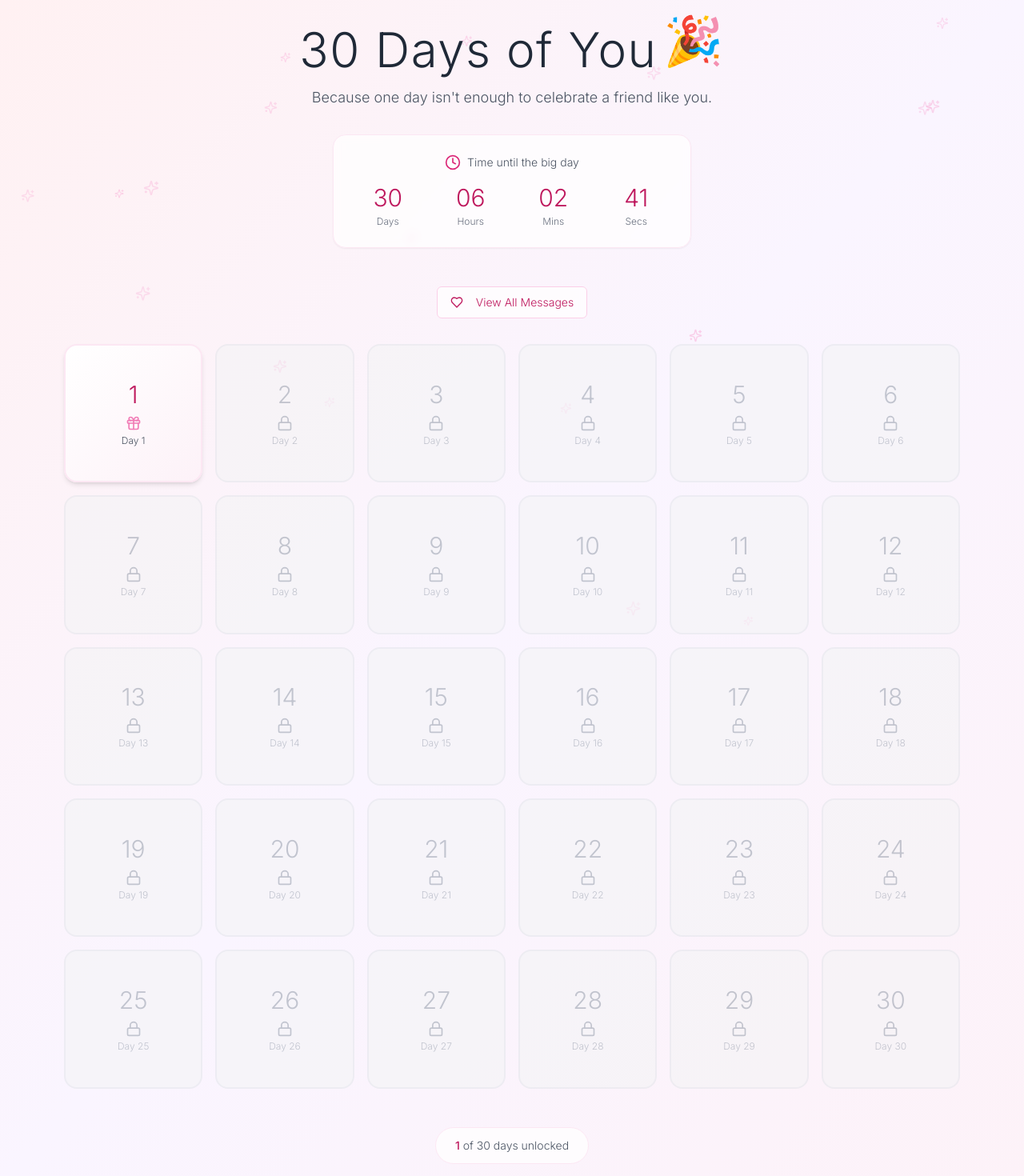
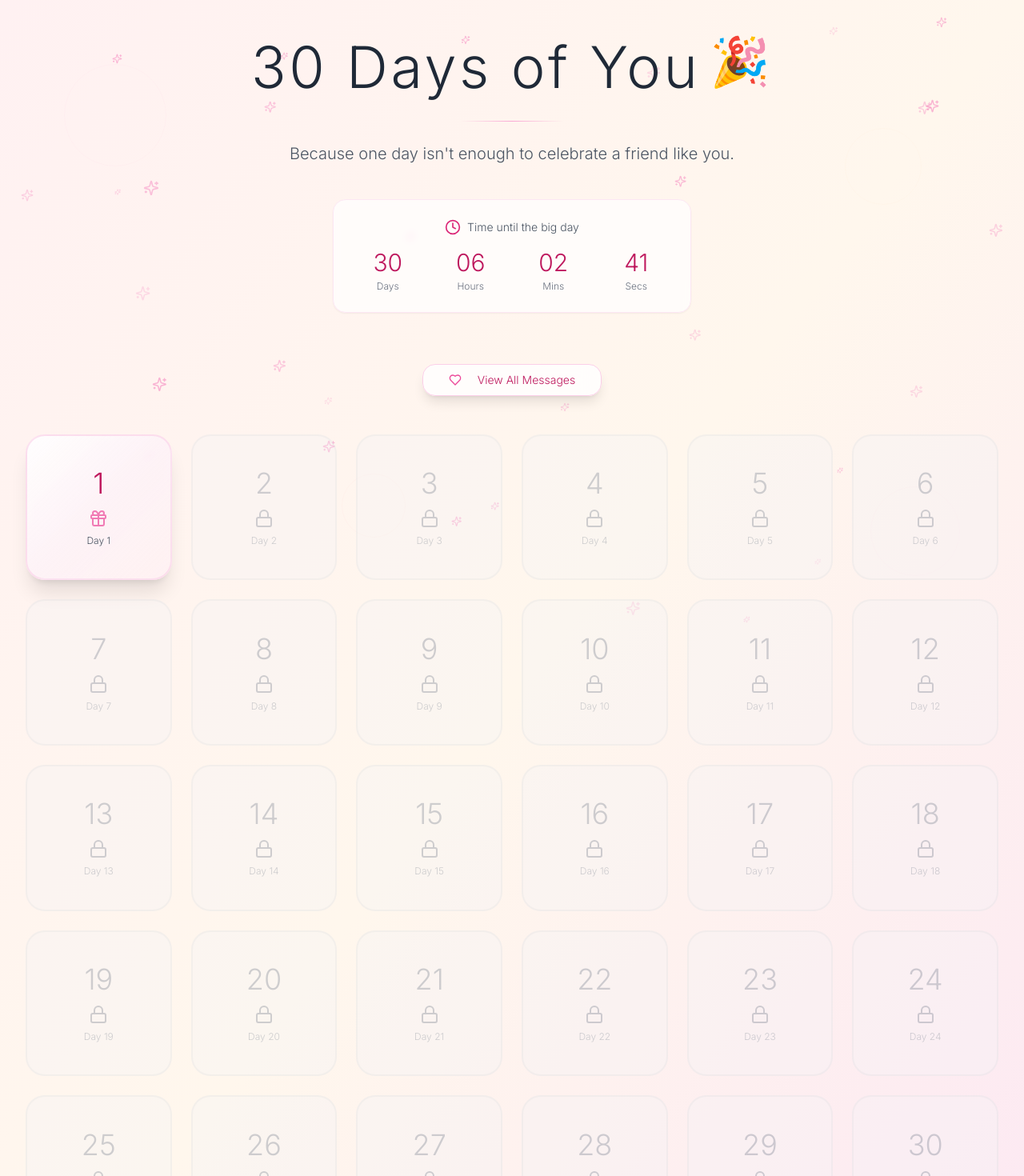
Before and after one commit to anandumv003/thirty-days-of-you-countdown, a React (Vite) app: page / in a window 1280 px wide. Shown: the top 1470 px of the page at 80% size. Built offline with nearby package versions, Linux system fonts and the light colour scheme.

Commit message:
Refine design for improved aesthetics
Implement subtle design improvements for a more beautiful and polished look.

```diff
--- a/src/pages/Index.tsx
+++ b/src/pages/Index.tsx
@@ -13,7 +13,7 @@ const messages = [
     day: 1,
     title: "The Countdown Begins",
     message: "On this day, 30 days before you turn 30, let's rewind to where it all started. A little sparkle entered the world, and it hasn't stopped shining since. You've grown, glowed, and gifted the world with so much warmth. Let the countdown to your most meaningful birthday begin. Here's to you, 30 times over.",
-    imageUrl: "/photos/day1.jpg" // You can replace these with your uploaded photos
+    imageUrl: "/photos/day1.jpg"
   },
   {
     day: 2,
@@ -222,51 +222,66 @@ const Index = () => {
   };
 
   return (
-    <div className="min-h-screen bg-gradient-to-br from-rose-50 via-purple-50 to-pink-50">
-      {/* Floating sparkles animation */}
+    <div className="min-h-screen bg-gradient-to-br from-rose-50 via-orange-50 to-pink-100 relative overflow-hidden">
+      {/* Enhanced floating sparkles animation */}
       <div className="fixed inset-0 pointer-events-none overflow-hidden">
-        {[...Array(20)].map((_, i) => (
+        {[...Array(30)].map((_, i) => (
           <Sparkles
             key={i}
-            className="absolute text-pink-300 opacity-30 animate-pulse"
+            className="absolute text-pink-400 opacity-20 animate-pulse"
             style={{
               left: `${Math.random() * 100}%`,
               top: `${Math.random() * 100}%`,
-              animationDelay: `${Math.random() * 3}s`,
-              animationDuration: `${3 + Math.random() * 2}s`
+              animationDelay: `${Math.random() * 4}s`,
+              animationDuration: `${2 + Math.random() * 3}s`,
+              filter: 'blur(0.5px)'
             }}
-            size={12 + Math.random() * 8}
+            size={8 + Math.random() * 12}
           />
         ))}
       </div>
 
-      <div className="relative z-10 container mx-auto px-4 py-8 max-w-6xl">
-        {/* Header */}
-        <div className="text-center mb-12">
-          <h1 className="text-4xl md:text-6xl font-light text-gray-800 mb-4 tracking-wide">
+      {/* Subtle geometric background pattern */}
+      <div className="fixed inset-0 opacity-5 pointer-events-none">
+        <div className="absolute top-20 left-20 w-32 h-32 border border-pink-300 rounded-full animate-pulse"></div>
+        <div className="absolute top-40 right-32 w-24 h-24 border border-orange-300 rounded-full animate-pulse delay-1000"></div>
+        <div className="absolute bottom-32 left-1/3 w-20 h-20 border border-rose-300 rounded-full animate-pulse delay-2000"></div>
+        <div className="absolute bottom-20 right-20 w-28 h-28 border border-pink-300 rounded-full animate-pulse delay-3000"></div>
+      </div>
+
+      <div className="relative z-10 container mx-auto px-4 py-12 max-w-7xl">
+        {/* Enhanced header with better typography */}
+        <div className="text-center mb-16">
+          <div className="relative inline-block">
+            <h1 className="text-5xl md:text-7xl font-extralight text-gray-800 mb-6 tracking-wider leading-tight">
               30 Days of You
-            <span className="inline-block ml-2 animate-bounce">🎉</span>
+              <span className="inline-block ml-3 animate-bounce text-6xl">🎉</span>
             </h1>
-          <p className="text-lg text-gray-600 font-light mb-8">
+            {/* Subtle underline decoration */}
+            <div className="absolute -bottom-2 left-1/2 transform -translate-x-1/2 w-32 h-px bg-gradient-to-r from-transparent via-pink-300 to-transparent"></div>
+          </div>
+          <p className="text-xl text-gray-600 font-light mb-10 mt-8 max-w-2xl mx-auto leading-relaxed">
             Because one day isn't enough to celebrate a friend like you.
           </p>
+          <div className="transform hover:scale-105 transition-transform duration-300">
             <CountdownTimer targetDate={birthdayDate} />
           </div>
+        </div>
 
-        {/* Action Buttons */}
-        <div className="flex justify-center gap-4 mb-8">
+        {/* Enhanced action buttons */}
+        <div className="flex justify-center gap-6 mb-12">
           <Button
             onClick={() => setShowGallery(true)}
             variant="outline"
-            className="bg-white/70 backdrop-blur-sm border-pink-200 text-pink-700 hover:bg-pink-50 font-light"
+            className="bg-white/80 backdrop-blur-md border-pink-200 text-pink-700 hover:bg-pink-50 hover:border-pink-300 font-light px-8 py-3 rounded-2xl shadow-lg hover:shadow-xl transition-all duration-300 transform hover:scale-105"
           >
-            <Heart className="w-4 h-4 mr-2" />
+            <Heart className="w-5 h-5 mr-3 text-pink-500" />
             View All Messages
           </Button>
         </div>
 
-        {/* Calendar Grid */}
-        <div className="grid grid-cols-5 md:grid-cols-6 gap-3 md:gap-4 mb-12">
+        {/* Enhanced calendar grid with better spacing and animations */}
+        <div className="grid grid-cols-5 md:grid-cols-6 gap-4 md:gap-6 mb-16 px-4">
           {messages.map((dayData) => {
             const unlocked = isUnlocked(dayData.day);
             return (
@@ -274,49 +289,58 @@ const Index = () => {
                 key={dayData.day}
                 onClick={() => handleDayClick(dayData.day)}
                 className={`
-                  aspect-square relative group cursor-pointer transition-all duration-300
+                  aspect-square relative group cursor-pointer transition-all duration-500 transform
                   ${unlocked
-                    ? 'hover:scale-105 hover:shadow-lg'
-                    : 'opacity-60 cursor-not-allowed'
+                    ? 'hover:scale-110 hover:shadow-2xl hover:-translate-y-2'
+                    : 'opacity-50 cursor-not-allowed'
                   }
                 `}
               >
                 <div
                   className={`
-                    w-full h-full rounded-2xl p-4 flex flex-col items-center justify-center
-                    transition-all duration-500 relative overflow-hidden
+                    w-full h-full rounded-3xl p-5 flex flex-col items-center justify-center
+                    transition-all duration-700 relative overflow-hidden backdrop-blur-sm
                     ${unlocked
-                      ? 'bg-gradient-to-br from-white to-pink-50 border-2 border-pink-100 shadow-md hover:shadow-xl'
-                      : 'bg-gray-100 border-2 border-gray-200 backdrop-blur-sm'
+                      ? 'bg-gradient-to-br from-white/90 via-pink-50/80 to-rose-50/90 border-2 border-pink-200/60 shadow-xl hover:shadow-2xl hover:border-pink-300'
+                      : 'bg-gray-100/70 border-2 border-gray-300/40'
                     }
                   `}
                 >
-                  {/* Background sparkle effect */}
+                  {/* Enhanced background effects */}
                   {unlocked && (
-                    <div className="absolute inset-0 opacity-0 group-hover:opacity-100 transition-opacity duration-500">
-                      <div className="absolute top-2 right-2 w-1 h-1 bg-pink-400 rounded-full animate-ping"></div>
-                      <div className="absolute bottom-3 left-3 w-1 h-1 bg-purple-400 rounded-full animate-ping delay-300"></div>
-                      <div className="absolute top-1/2 left-1/2 w-1 h-1 bg-yellow-400 rounded-full animate-ping delay-700"></div>
+                    <>
+                      {/* Glowing background gradient */}
+                      <div className="absolute inset-0 bg-gradient-to-br from-pink-100/30 via-transparent to-orange-100/30 opacity-0 group-hover:opacity-100 transition-opacity duration-700"></div>
+
+                      {/* Animated sparkle dots */}
+                      <div className="absolute inset-0 opacity-0 group-hover:opacity-100 transition-opacity duration-700">
+                        <div className="absolute top-3 right-3 w-1.5 h-1.5 bg-pink-400 rounded-full animate-ping"></div>
+                        <div className="absolute bottom-4 left-4 w-1 h-1 bg-orange-400 rounded-full animate-ping delay-300"></div>
+                        <div className="absolute top-1/2 left-1/2 w-1 h-1 bg-rose-400 rounded-full animate-ping delay-700"></div>
+                        <div className="absolute top-4 left-3 w-0.5 h-0.5 bg-pink-300 rounded-full animate-pulse delay-1000"></div>
                       </div>
+                    </>
                   )}
 
-                  {/* Day number */}
-                  <div className={`text-2xl md:text-3xl font-light mb-2 z-10 ${
-                    unlocked ? 'text-pink-700' : 'text-gray-400'
+                  {/* Enhanced day number with better typography */}
+                  <div className={`text-3xl md:text-4xl font-extralight mb-3 z-10 transition-colors duration-300 ${
+                    unlocked ? 'text-pink-700 group-hover:text-pink-800' : 'text-gray-400'
                   }`}>
                     {dayData.day}
                   </div>
 
-                  {/* Lock or Gift icon */}
+                  {/* Enhanced icons with animations */}
+                  <div className="z-10 mb-2">
                     {unlocked ? (
-                    <Gift className="w-5 h-5 text-pink-500 opacity-70 group-hover:scale-110 transition-transform" />
+                      <Gift className="w-6 h-6 text-pink-500 opacity-70 group-hover:scale-125 group-hover:text-pink-600 transition-all duration-300 group-hover:rotate-12" />
                     ) : (
-                    <Lock className="w-5 h-5 text-gray-400" />
+                      <Lock className="w-6 h-6 text-gray-400" />
                     )}
+                  </div>
 
-                  {/* Day label */}
-                  <div className={`text-xs text-center mt-1 font-light ${
-                    unlocked ? 'text-gray-600' : 'text-gray-400'
+                  {/* Enhanced day label */}
+                  <div className={`text-xs text-center font-light transition-colors duration-300 ${
+                    unlocked ? 'text-gray-600 group-hover:text-gray-700' : 'text-gray-400'
                   }`}>
                     Day {dayData.day}
                   </div>
@@ -326,12 +350,22 @@ const Index = () => {
           })}
         </div>
 
-        {/* Progress indicator */}
+        {/* Enhanced progress indicator */}
         <div className="text-center">
-          <div className="bg-white/70 backdrop-blur-sm rounded-full px-6 py-3 inline-block border border-pink-100">
-            <p className="text-sm text-gray-600 font-light">
-              <span className="font-medium text-pink-700">{currentDay}</span> of 30 days unlocked
+          <div className="bg-white/80 backdrop-blur-md rounded-full px-8 py-4 inline-block border border-pink-200/60 shadow-lg">
+            <p className="text-base text-gray-700 font-light">
+              <span className="font-medium text-pink-700 text-lg">{currentDay}</span>
+              <span className="text-gray-500 mx-2">of</span>
+              <span className="font-medium text-gray-600">30 days</span>
+              <span className="text-gray-500 ml-2">unlocked</span>
             </p>
+            {/* Progress bar */}
+            <div className="mt-3 w-64 h-2 bg-gray-200 rounded-full overflow-hidden">
+              <div
+                className="h-full bg-gradient-to-r from-pink-400 to-rose-400 rounded-full transition-all duration-1000 ease-out"
+                style={{ width: `${(currentDay / 30) * 100}%` }}
+              ></div>
+            </div>
           </div>
         </div>
       </div>
```
Lines whose indentation alone changed are shown as unchanged.
